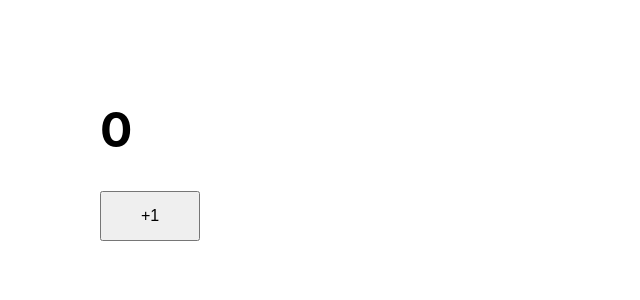
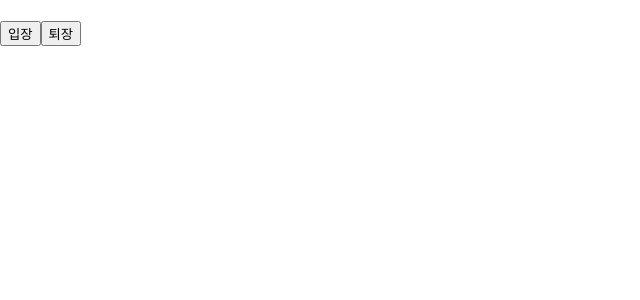
Before and after one commit to thejsw/JSstudy, a React (Create React App) app in the folder JSstudy/React/ReactVelopert/hello-react/: page / in a window 1280 px wide. Shown: the top 300 px of the page, without its empty margins (0-640 px from the left). Built offline with nearby package versions, Linux system fonts and the light colour scheme.

Commit message:
React Velopert - 함수형 컴포넌트, useState

```diff
--- a/JSstudy/React/ReactVelopert/hello-react/src/App.js
+++ b/JSstudy/React/ReactVelopert/hello-react/src/App.js
@@ -1,7 +1,7 @@
-import Counter from "./study/ch2_Counter";
+import Say from "./study/ch3_Say";
 
 const App = () => {
-  return <Counter></Counter>;
+  return <Say></Say>;
 };
 
 export default App;
--- /dev/null
+++ b/JSstudy/React/ReactVelopert/hello-react/src/study/ch3_Say.js
@@ -0,0 +1,18 @@
+import { useState } from "react";
+
+const Say = () => {
+  const [message, setmessage] = useState("");
+  const onClickEnter = () => setmessage("안녕하세요");
+  const onClickLeave = () => setmessage("안녕히 가세요");
+  return (
+    <div className="state">
+      <h1>{message}</h1>
+      <div className="btn">
+        <button onClick={onClickEnter}>입장</button>
+        <button onClick={onClickLeave}>퇴장</button>
+      </div>
+    </div>
+  );
+};
+
+export default Say;
```
